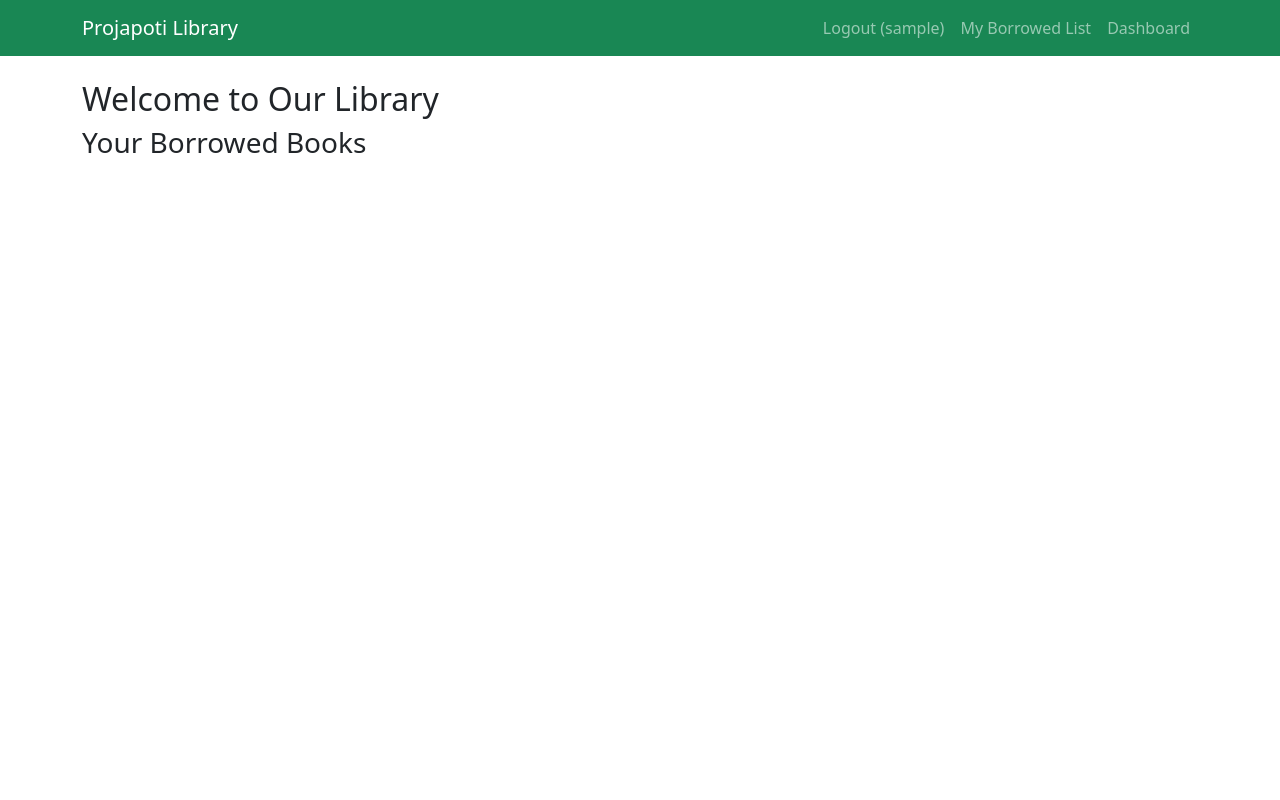
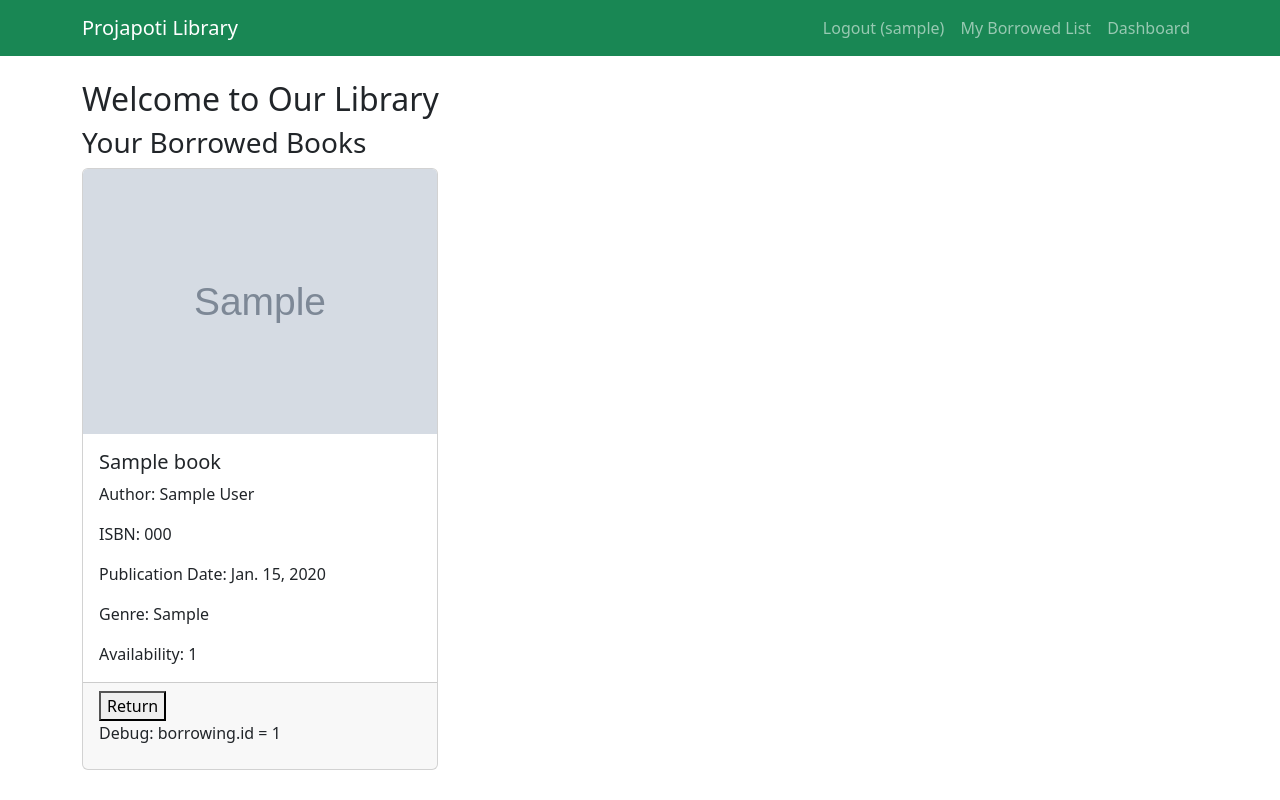
Before and after one commit to dev-abuhasan/projapoti-library, a Django app: page /user_borrowed_books/ in a window 1280 px wide. Run offline with Django 4.2, Linux system fonts and the light colour scheme; a user stored in the database is signed in; tables that the repository leaves empty hold one stand-in row (values such as "Sample post"); grey boxes marked "Sample" are stand-in pictures.

Commit message:
update the list

```diff
--- a/projapoti_library/library/forms.py
+++ b/projapoti_library/library/forms.py
@@ -12,7 +12,7 @@ class RegistrationForm(UserCreationForm):
 class BorrowingForm(forms.ModelForm):
     class Meta:
         model = Borrowing
-        fields = ['book', 'return_date']
+        fields = ['return_date']
         book_id = forms.IntegerField(widget=forms.HiddenInput())
 
 
--- a/projapoti_library/library/templates/home.html
+++ b/projapoti_library/library/templates/home.html
@@ -26,7 +26,8 @@
                         {% csrf_token %}
                         <div class="form-group">
                             <label for="return_date">Return Date:</label>
-                            <input type="date" id="return_date" name="return_date" class="form-control">
+                            <input type="date" id="return_date" name="return_date" class="form-control"
+                                min="{{ today_date }}">
                         </div>
                         <input type="hidden" name="book_id" value="{{ book.id }}">
                         <button type="submit" class="btn btn-primary">Read Book</button>
--- a/projapoti_library/library/templates/user_borrowed_books.html
+++ b/projapoti_library/library/templates/user_borrowed_books.html
@@ -19,10 +19,12 @@
                 <p class="card-text">Availability: {{ borrowing.book.availability }}</p>
             </div>
             <div class="card-footer">
-                <form method="post" action="{% url 'return_book' borrowing.book.id %}">
+                <form method="post" action="{% url 'return_and_review' borrowing.id %}">
                     {% csrf_token %}
                     <button type="submit">Return</button>
                 </form>
+                <!-- Add a debug statement to display borrowing.id -->
+                <p>Debug: borrowing.id = {{ borrowing.id }}</p>
             </div>
         </div>
     </div>
--- a/projapoti_library/library/urls.py
+++ b/projapoti_library/library/urls.py
@@ -19,7 +19,7 @@ urlpatterns = [
          views.remove_from_wishlist, name='remove_from_wishlist'),
     # borrow
     path('borrow/<int:book_id>/', views.borrow_book, name='borrow_book'),
-    path('return_and_review/<int:book_id>/',
+    path('return_and_review/<int:borrowing_id>/',
          views.return_and_review, name='return_and_review'),
     path('user_borrowed_books/', views.user_borrowed_books,
          name='user_borrowed_books'),
--- a/projapoti_library/library/views.py
+++ b/projapoti_library/library/views.py
@@ -8,6 +8,7 @@ from django.utils import timezone
 from .forms import RegistrationForm, BorrowingForm, ReturningReviewForm
 from .models import Book, Borrowing, Review, Wishlist
 from .serializers import BookSerializer
+from django.http import HttpResponse
 
 
 class BookViewSet(viewsets.ModelViewSet):
@@ -105,17 +106,19 @@ def borrow_book(request, book_id):
 
 
 @login_required
-def return_and_review(request, book_id):
-    book = get_object_or_404(Book, id=book_id)
-    user = request.user
-    borrowing = Borrowing.objects.get(
-        user=user, book=book, return_date__isnull=True)
+def return_and_review(request, borrowing_id):
+    borrowing = get_object_or_404(Borrowing, id=borrowing_id)
+
+    if borrowing.user != request.user:
+        return HttpResponse("You are not authorized to return and review this book.")
+
+    book = borrowing.book
 
     if request.method == 'POST':
         form = ReturningReviewForm(request.POST)
         if form.is_valid():
             review = form.save(commit=False)
-            review.user = user
+            review.user = request.user
             review.book = book
             review.save()
             borrowing.return_date = timezone.now().date()
@@ -123,6 +126,8 @@ def return_and_review(request, book_id):
             book.availability += 1
             book.save()
             return redirect('dashboard')
+        else:
+            print('Not a valid form', form.errors)
     else:
         form = ReturningReviewForm()
 
@@ -133,7 +138,9 @@ def return_and_review(request, book_id):
 def user_borrowed_books(request):
     user = request.user
     borrowed_books = Borrowing.objects.filter(
-        user=user, return_date__isnull=True)
+        user=user)
+
+    print(borrowed_books)
     reviews = Review.objects.filter(user=user)
 
     return render(request, 'user_borrowed_books.html', {'borrowed_books': borrowed_books, 'reviews': reviews})
```
Also changed, not shown: projapoti_library/library/templates/return_and_review.html (added, +38 -0 lines).
